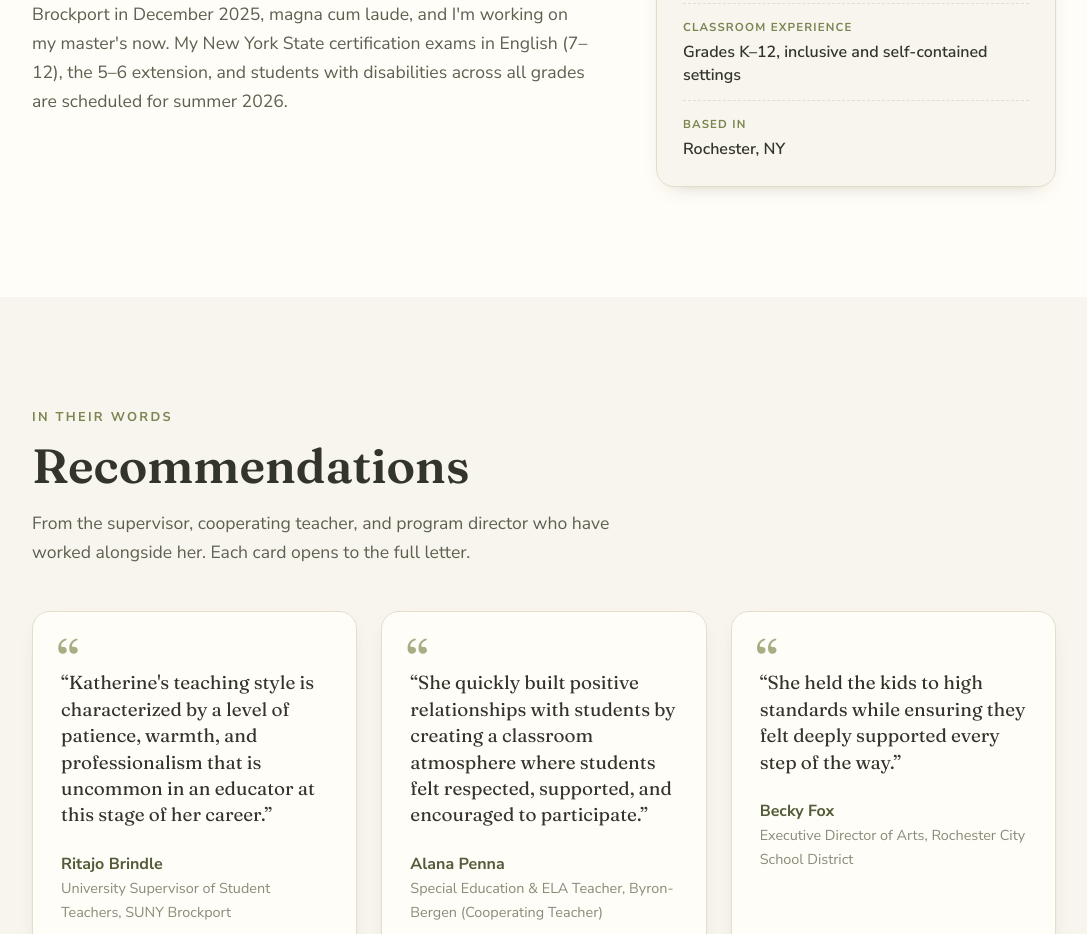
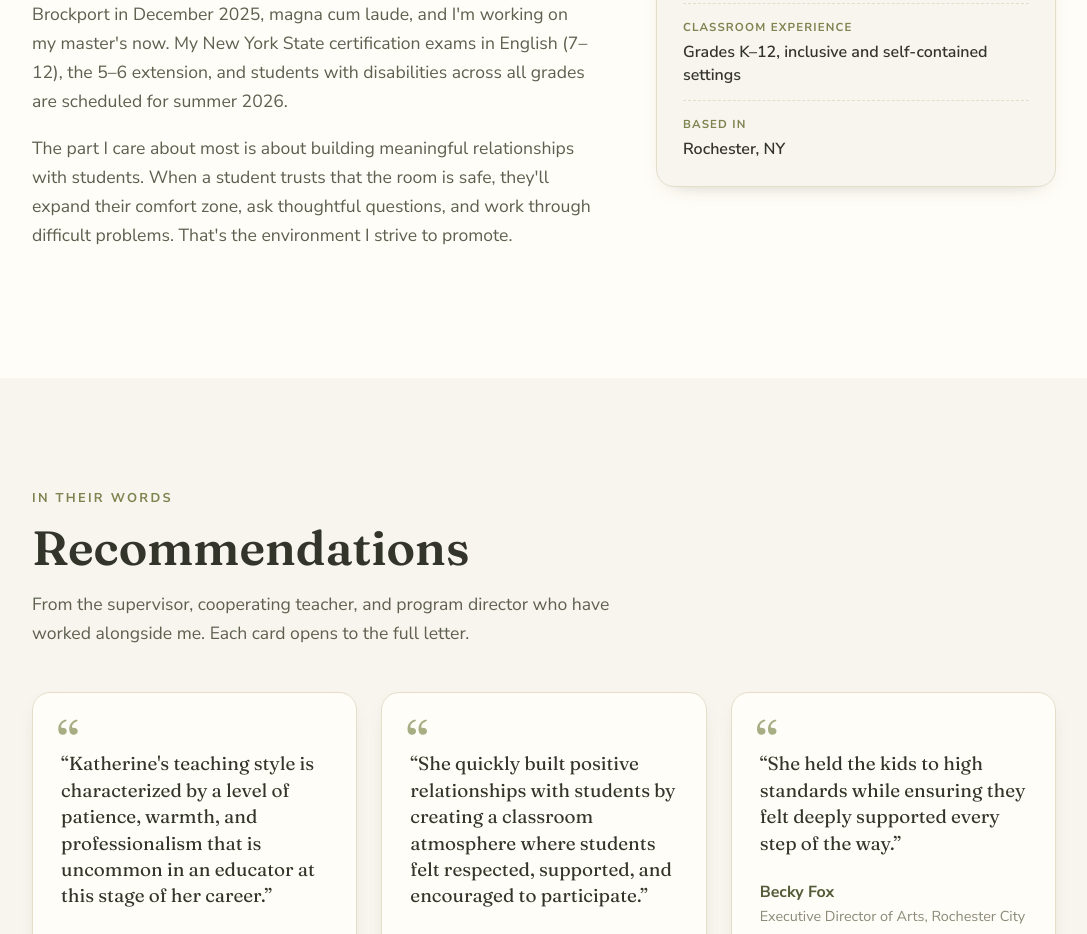
Before and after one commit to timmykeenz/be-portfolio, a plain HTML site: page index.html in a window 1280 px wide. Shown: the part 1280-2214 px from the top of the page, without its empty margins (96-1183 px from the left). Drawn offline with nearby package versions, Linux system fonts and the light colour scheme.

```diff
--- a/index.html
+++ b/index.html
@@ -148,12 +148,11 @@
               certification exams in English (7&ndash;12), the 5&ndash;6 extension, and students with
               disabilities across all grades are scheduled for summer 2026.
             </p>
-            <!-- <p>
-              The part I care about most is the relationship. When a student trusts that the room
-              is safe, they'll try the hard thing, ask the question they were nervous to ask, and
-              stay with a text that didn't make sense the first time. That's the classroom I want
-              to build.
-            </p> -->
+            <p>
+              The part I care about most is  about building meaningful relationships with
+students. When a student trusts that the room is safe, they'll expand their comfort zone, ask thoughtful questions, and
+              work through difficult problems. That's the environment I strive to promote.
+            </p>
           </div>
 
           <aside class="about__facts" data-aos="fade-up" data-aos-delay="100" aria-label="Quick facts">
@@ -187,7 +186,7 @@
         <h2 class="section__title" data-aos="fade-up">Recommendations</h2>
         <p class="section__intro" data-aos="fade-up">
           From the supervisor, cooperating teacher, and program director who have worked alongside
-          her. Each card opens to the full letter.
+          me. Each card opens to the full letter.
         </p>
 
         <div class="recs__grid">
```
Also changed, not shown: 1 other file.
